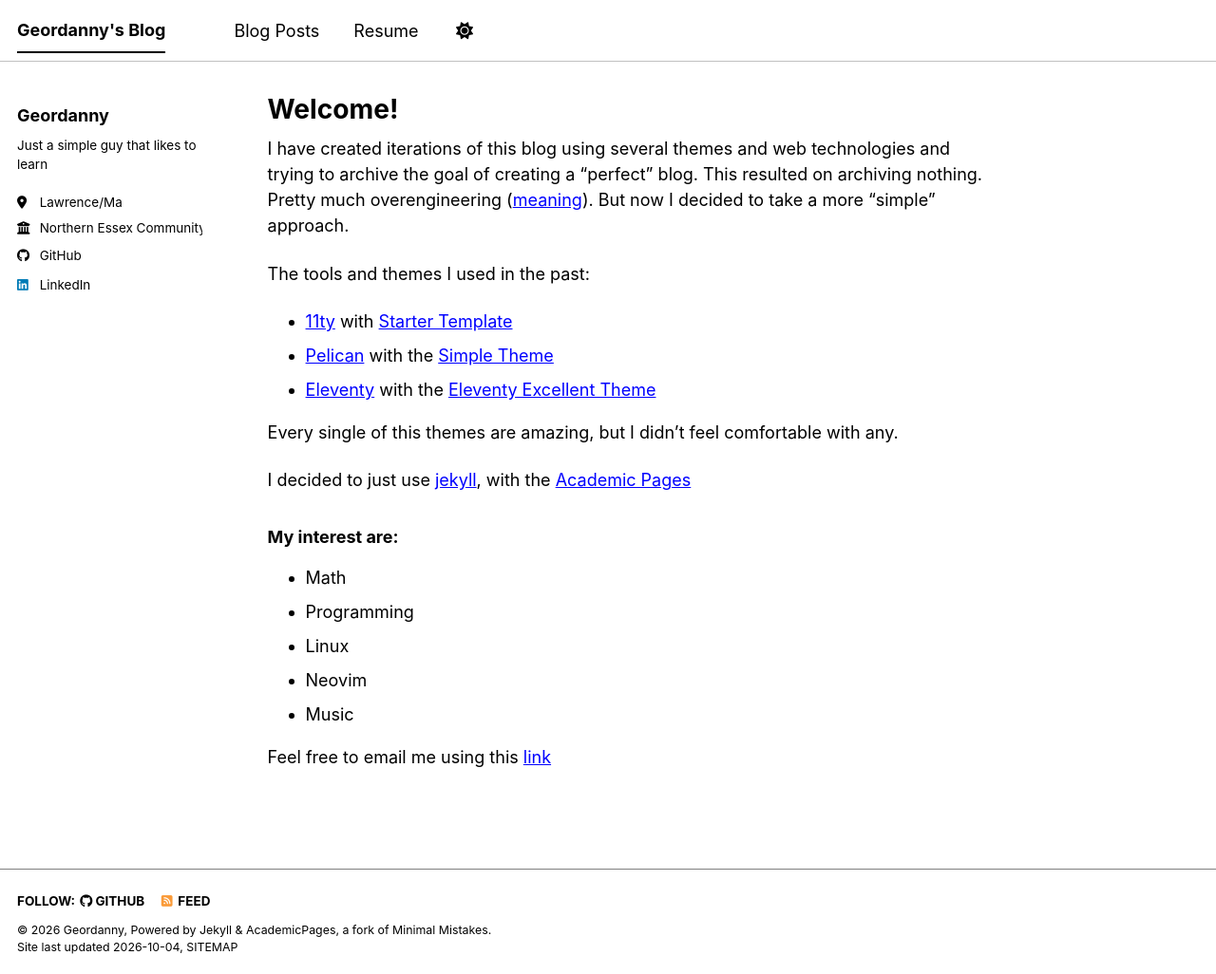
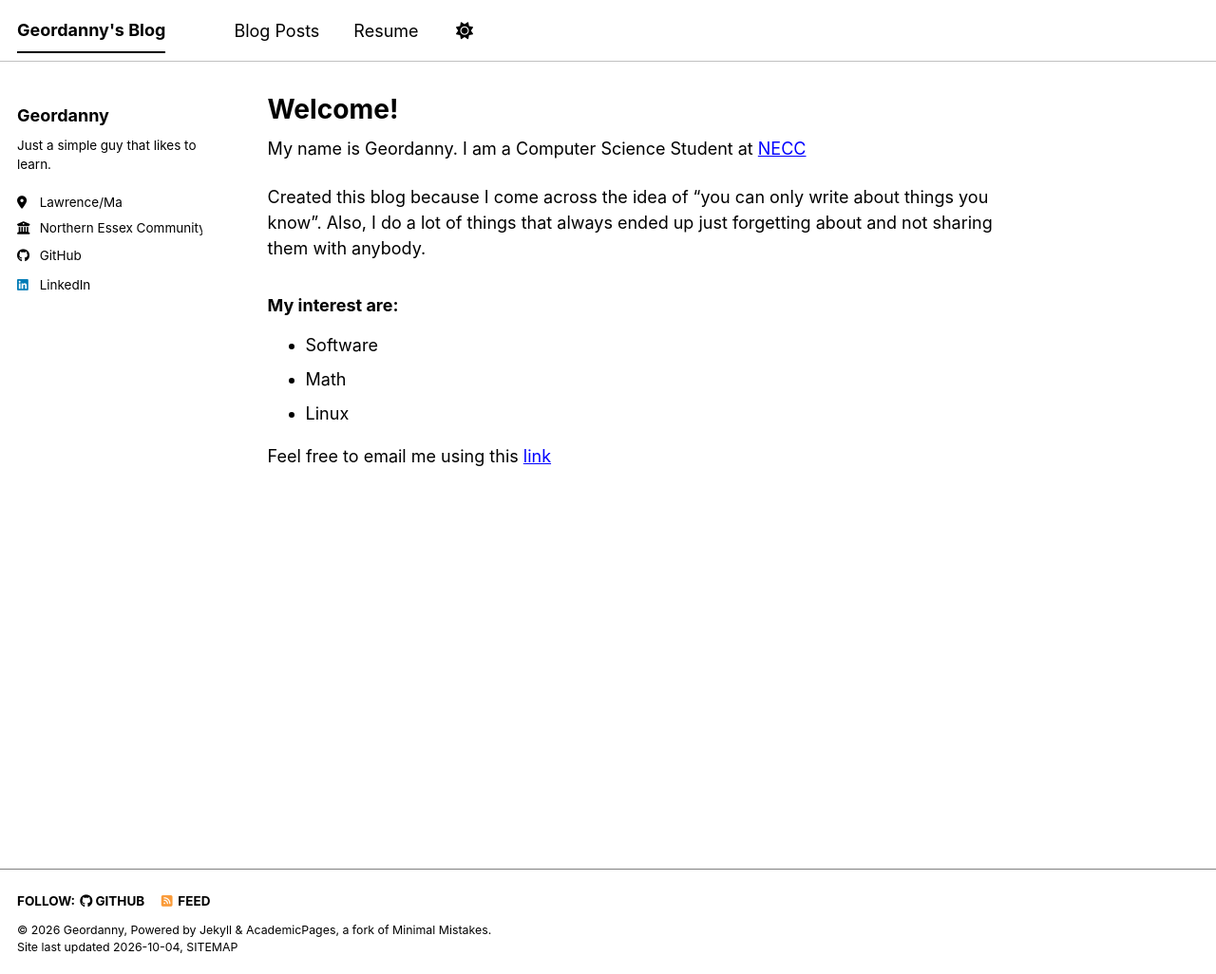
Before and after one commit to Geordanny1/Geordanny1.github.io, a Jekyll site: the page built from _pages/about.md, in a window 1280 px wide and 1026 px high. Shown: the whole window at 95% size. Built offline with Jekyll 4.4.1, drawn with Linux system fonts in a browser that asks for light colours; a style sheet for code colours, icons or effects is not loaded.

Commit message:
change about

```diff
--- a/_config.yml
+++ b/_config.yml
@@ -26,7 +26,7 @@ author:
   avatar           : "profile.png"
   name             : "Geordanny"
   pronouns         : # example: "she/her"
-  bio              : "Just a simple guy that likes to learn"
+  bio              : "Just a simple guy that likes to learn."
   location         : "Lawrence/Ma"
   employer         : "Northern Essex Community College"
   uri              : # URL
--- a/_pages/about.md
+++ b/_pages/about.md
@@ -7,23 +7,15 @@ redirect_from:
   - /about.html
 ---
 
-I have created iterations of this blog using several themes and web technologies and trying to archive the goal
-of creating a "perfect" blog. This resulted on archiving nothing. Pretty much overengineering ([meaning](https://en.wikipedia.org/wiki/Overengineering)). But now I decided to take a more "simple" approach.
+My name is Geordanny. I am a Computer Science Student at [NECC](https://necc.edu/)
 
-The tools and themes I used in the past:
-- [11ty](https://www.11ty.dev/){:target="_blank"} with [Starter Template](https://github.com/11ty/eleventy-base-blog){:target="_blank"}
-- [Pelican](https://getpelican.com/){:target="_blank"} with the [Simple Theme](https://github.com/getpelican/pelican/tree/main/pelican/themes/simple/templates){:target="_blank"}
-- [Eleventy](https://www.11ty.dev/){:target="_blank"} with the [Eleventy Excellent Theme](https://eleventy-excellent.netlify.app/){:target="_blank"}
+Created this blog because I come across the idea of "you can only write about things you know". Also,
+I do a lot of things that always ended up just forgetting about and not sharing them with anybody.
 
-Every single of this themes are amazing, but I didn't feel comfortable with any.
-
-I decided to just use [jekyll](https://jekyllrb.com/), with the [Academic Pages](https://github.com/academicpages/academicpages.github.io)
 
 ### My interest are:
+- Software
 - Math
-- Programming
 - Linux
-- Neovim
-- Music
 
 Feel free to email me using this [link](mailto:geordanipinales@gmail.com)
```
